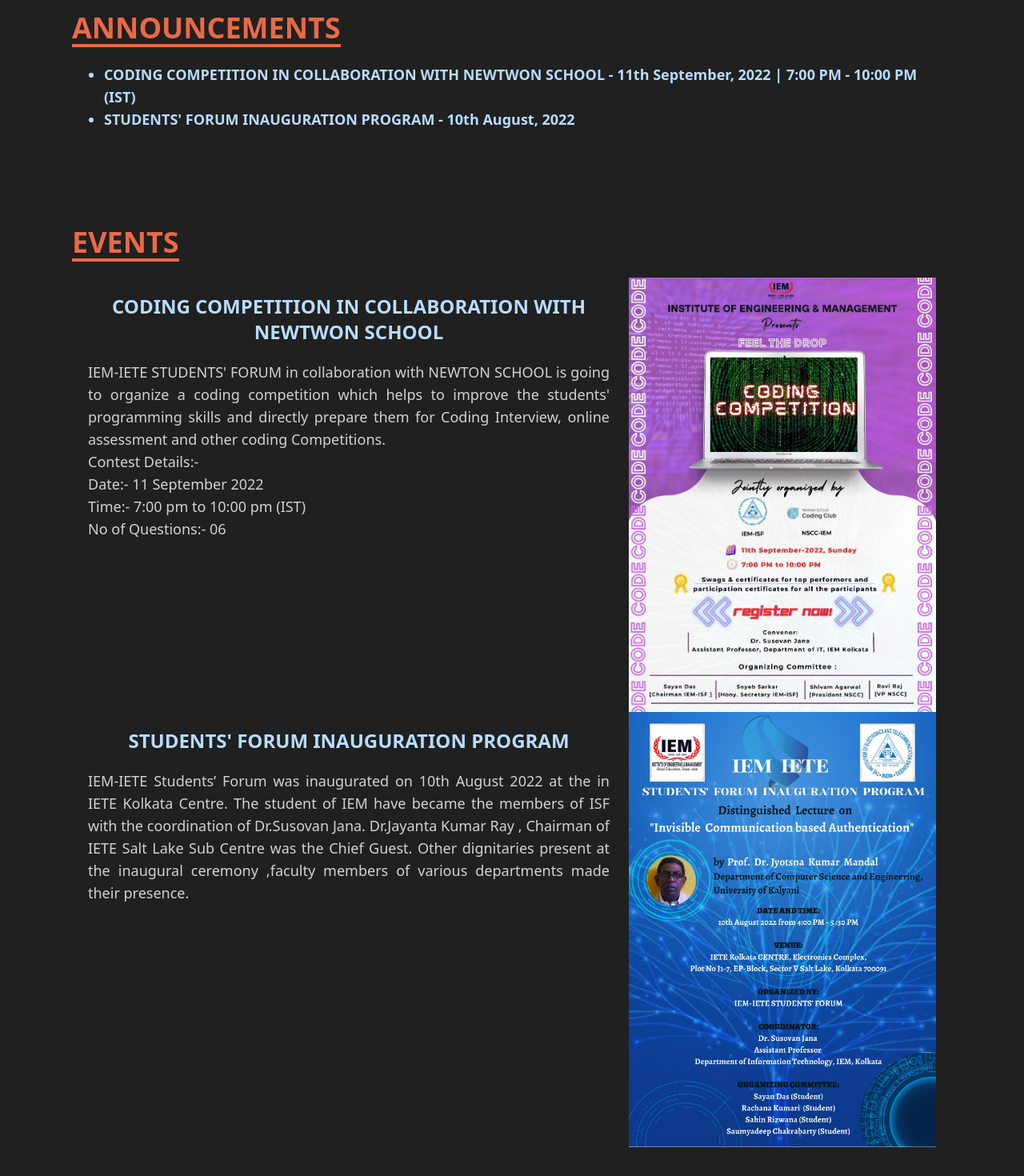
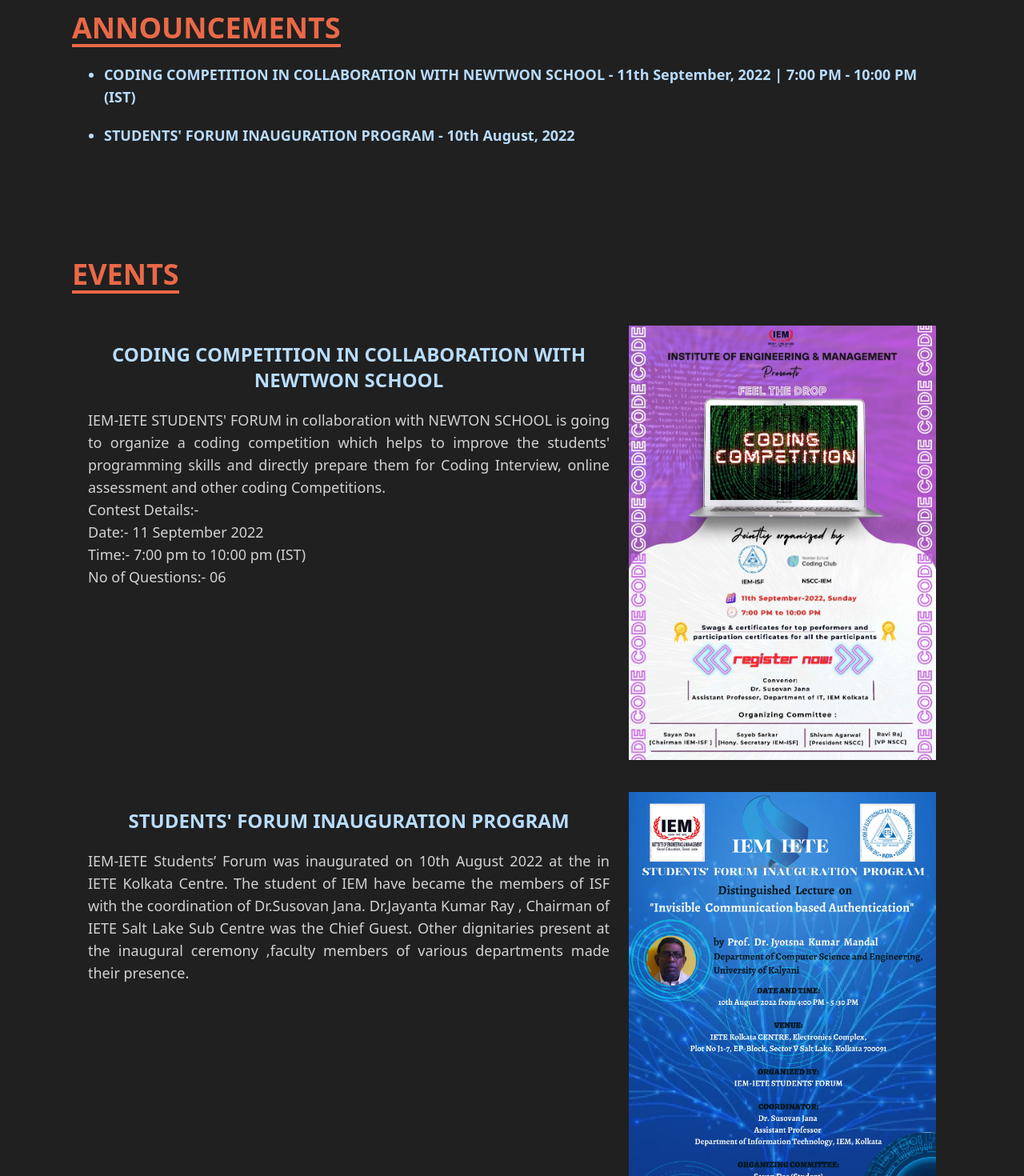
Before and after one commit to msayan36/iem-iete-website, a React (Create React App) app: page / in a window 1280 px wide. Shown: the part 5920-7390 px from the top of the page at 80% size. Built offline with nearby package versions, Linux system fonts and the light colour scheme.

Commit message:
Events Updated

```diff
--- a/src/components/Announcements.js
+++ b/src/components/Announcements.js
@@ -9,11 +9,11 @@
           ANNOUNCEMENTS
         </h2>
         <ul className="ann_body mx-10 mt-5">
-          <li className="lg:text-lg text-base text-primary-content font-semibold list-disc">
+          <li className="lg:text-lg text-base text-primary-content font-semibold list-disc my-5">
             CODING COMPETITION IN COLLABORATION WITH NEWTWON SCHOOL - 11th
             September, 2022 | 7:00 PM - 10:00 PM (IST)
           </li>
-          <li className="lg:text-lg text-base text-primary-content font-semibold list-disc">
+          <li className="lg:text-lg text-base text-primary-content font-semibold list-disc my-5">
             STUDENTS' FORUM INAUGURATION PROGRAM - 10th August, 2022
           </li>
         </ul>
--- a/src/components/Events.js
+++ b/src/components/Events.js
@@ -11,7 +11,7 @@
         <h2 className="lg:text-4xl text-2xl mb-5 text-left font-bold text-accent border-b-4 border-b-accent w-fit">
           EVENTS
         </h2>
-        <div className="event_body lg:flex justify-center mx-5">
+        <div className="event_body lg:flex justify-center mx-5 my-10">
           <div className="event_det mr-3">
             <h3 className="text-center my-5 lg:text-2xl text-xl font-bold text-primary-content">
               CODING COMPETITION IN COLLABORATION WITH NEWTWON SCHOOL
@@ -37,7 +37,7 @@
             className="event_img lg:w-96 w-7/12 lg:ml-3 mx-auto"
           />
         </div>
-        <div className="event_body lg:flex justify-center mx-5">
+        <div className="event_body lg:flex justify-center mx-5 my-10">
           <div className="event_det mr-3">
             <h3 className="text-center my-5 lg:text-2xl text-xl font-bold text-primary-content">
               STUDENTS' FORUM INAUGURATION PROGRAM
```
